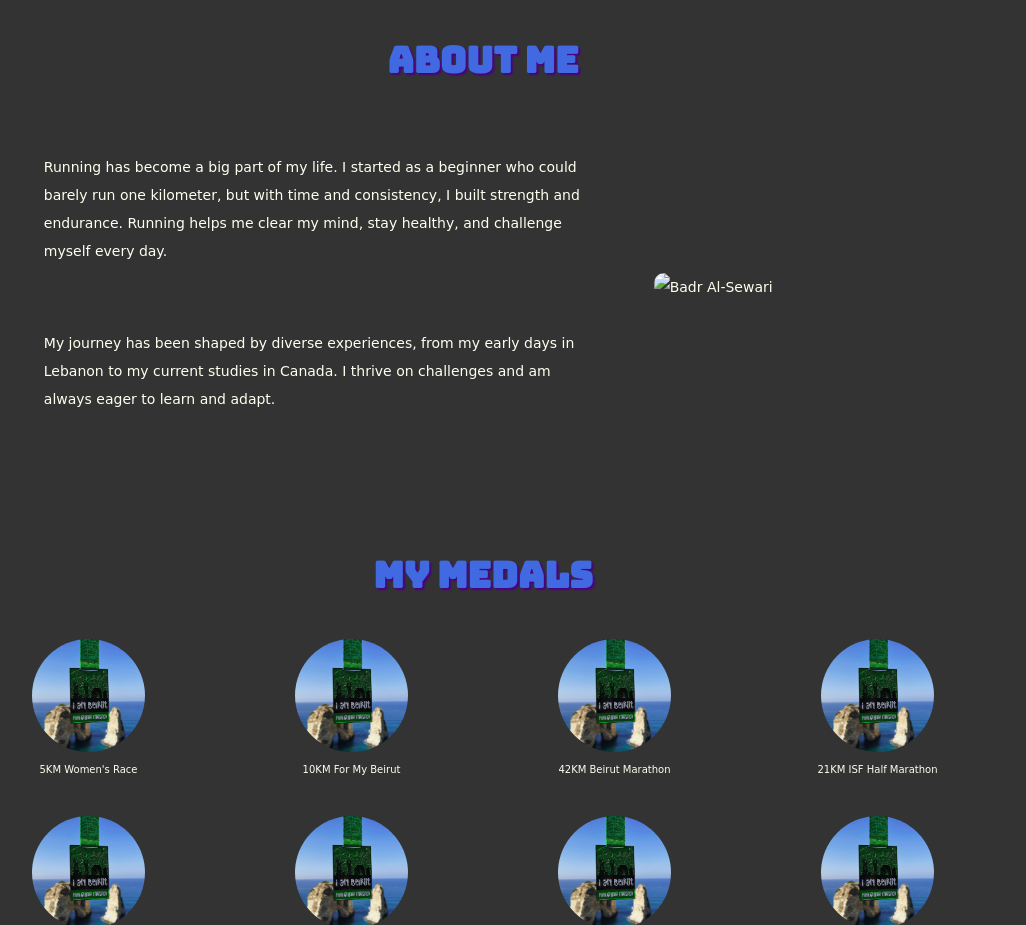
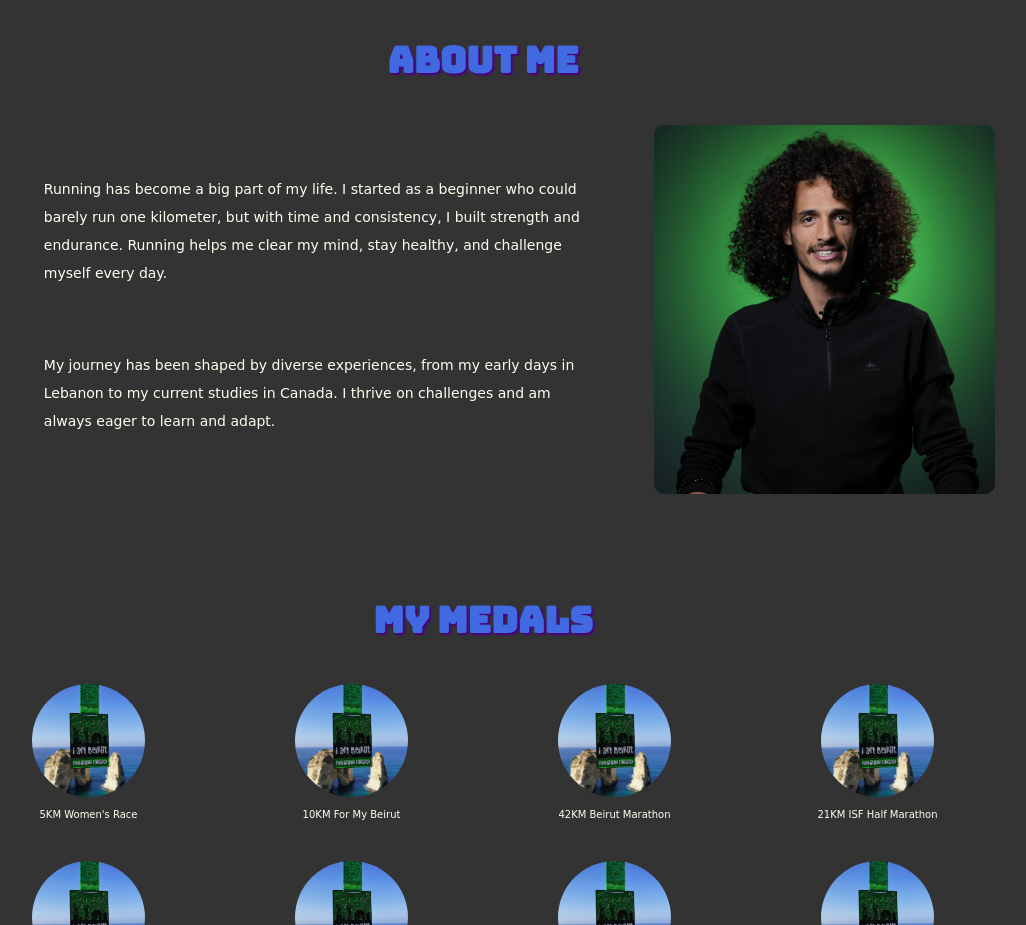
Before and after one commit to badran326/final-project, a plain HTML site: page index.html in a window 1280 px wide. Shown: the part 2180-3105 px from the top of the page, without its empty margins (157-1183 px from the left). Drawn offline with Linux system fonts and the light colour scheme; a web font is replaced by a local one.

Commit message:
New upload

```diff
--- a/index.html
+++ b/index.html
@@ -194,7 +194,7 @@
                 <p>My journey has been shaped by diverse experiences, from my early days in Lebanon to my current studies in Canada. I thrive on challenges and am always eager to learn and adapt.</p>
             </div>
             <div class="about__image">
-                <img src="./img/aboutMe.jpg" alt="Badr Al-Sewari">
+                <img src="./img/about.jpg" alt="Badr Al-Sewari">
             </div>
         </section>
         <section class="my__medals">
```
